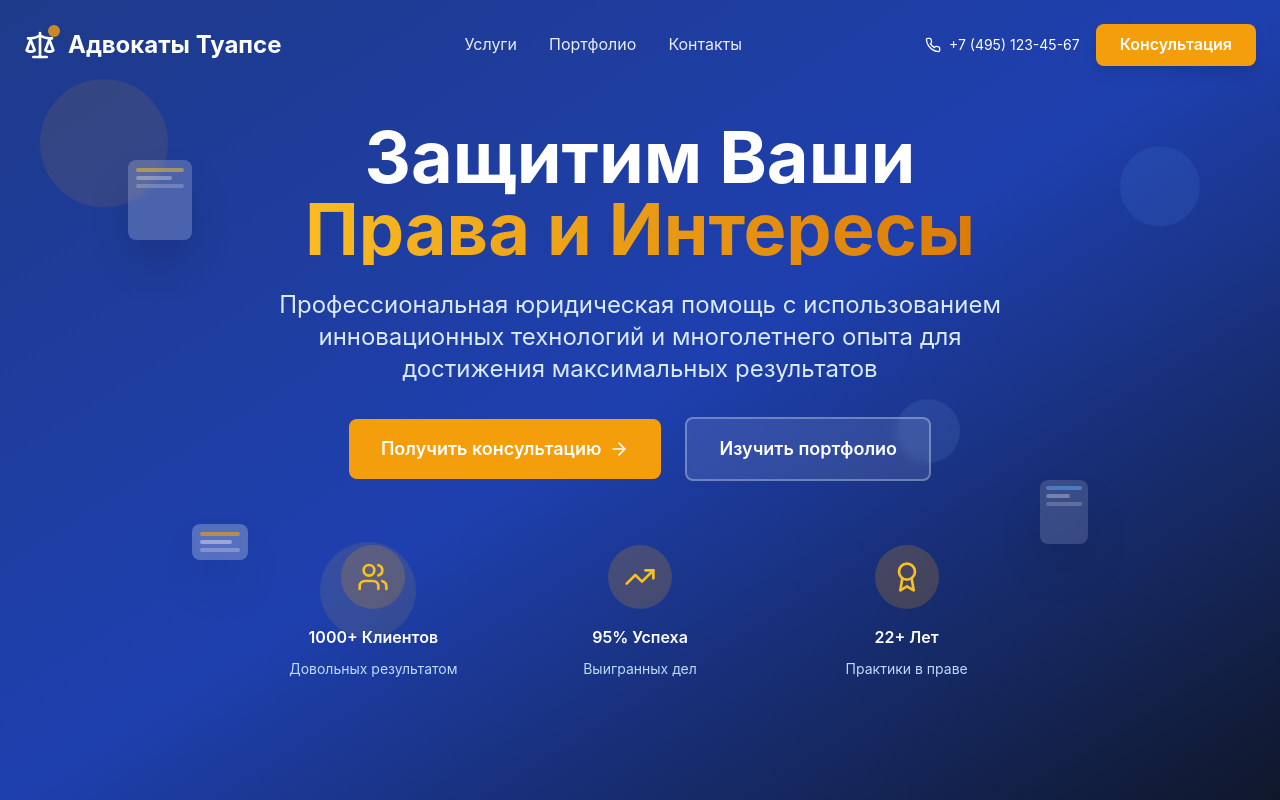
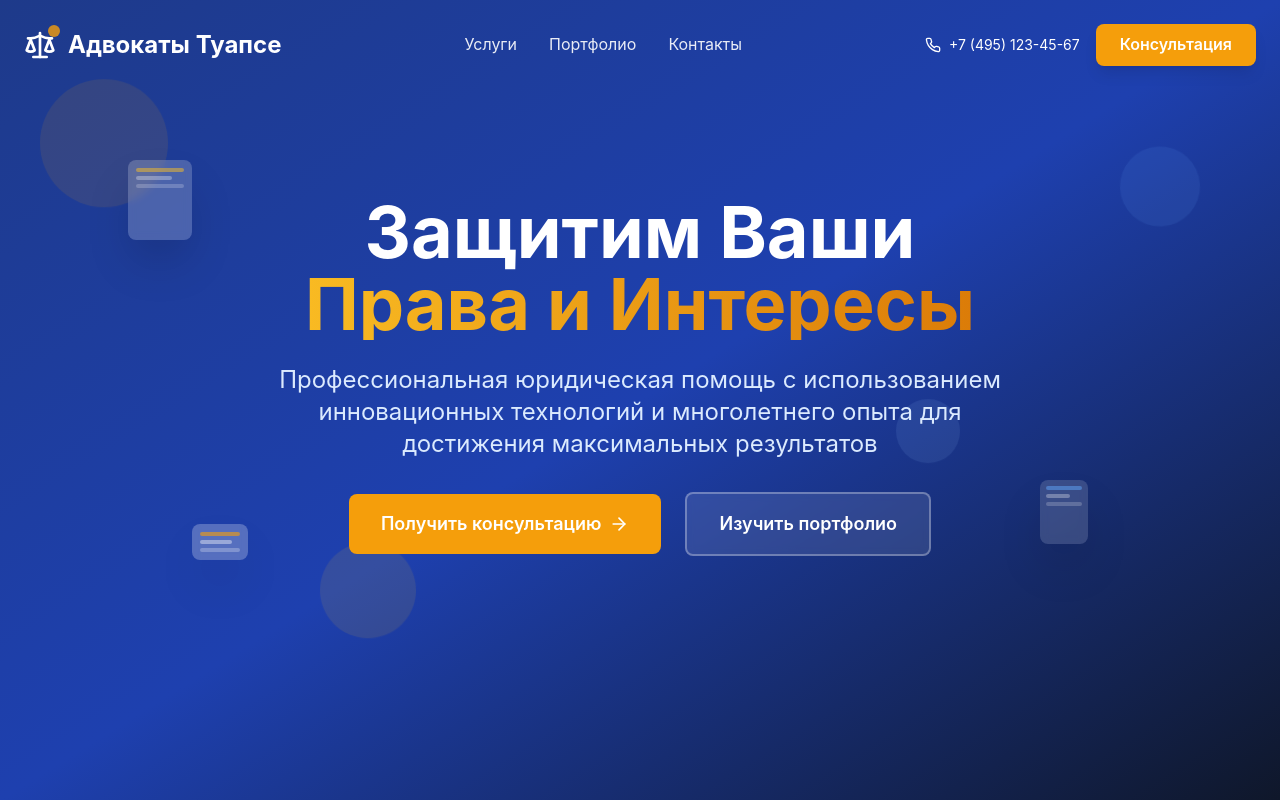
Before and after one commit to Gelleon/law2, a React (Vite) app: page / in a window 1280 px wide. Shown: the top 800 px of the page. Built offline with nearby package versions, Linux system fonts and the light colour scheme.

Commit message:
Убрать секцию со статистикой

```diff
--- a/src/components/Hero.tsx
+++ b/src/components/Hero.tsx
@@ -146,31 +146,6 @@ const Hero = () => {
           </button>
         </div>
 
-        <div className="grid grid-cols-1 md:grid-cols-3 gap-8 mt-16">
-          <div className="text-center animate-fade-in-up-delay-1">
-            <div className="inline-flex items-center justify-center w-16 h-16 bg-amber-500/20 rounded-full mb-4">
-              <Users className="w-8 h-8 text-amber-400" />
-            </div>
-            <h3 className="text-white font-semibold mb-2">1000+ Клиентов</h3>
-            <p className="text-blue-200 text-sm">Довольных результатом</p>
-          </div>
-
-          <div className="text-center animate-fade-in-up-delay-2">
-            <div className="inline-flex items-center justify-center w-16 h-16 bg-amber-500/20 rounded-full mb-4">
-              <TrendingUp className="w-8 h-8 text-amber-400" />
-            </div>
-            <h3 className="text-white font-semibold mb-2">95% Успеха</h3>
-            <p className="text-blue-200 text-sm">Выигранных дел</p>
-          </div>
-
-          <div className="text-center animate-fade-in-up-delay-3">
-            <div className="inline-flex items-center justify-center w-16 h-16 bg-amber-500/20 rounded-full mb-4">
-              <Award className="w-8 h-8 text-amber-400" />
-            </div>
-            <h3 className="text-white font-semibold mb-2">22+ Лет</h3>
-            <p className="text-blue-200 text-sm">Практики в праве</p>
-          </div>
-        </div>
       </div>
     </section>
   );
```
